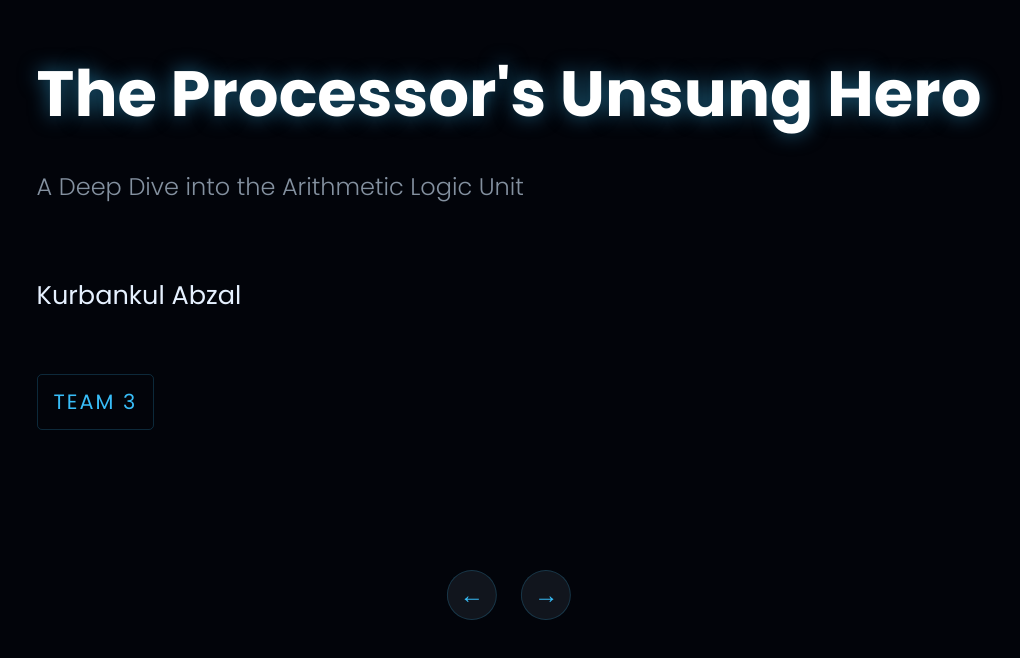
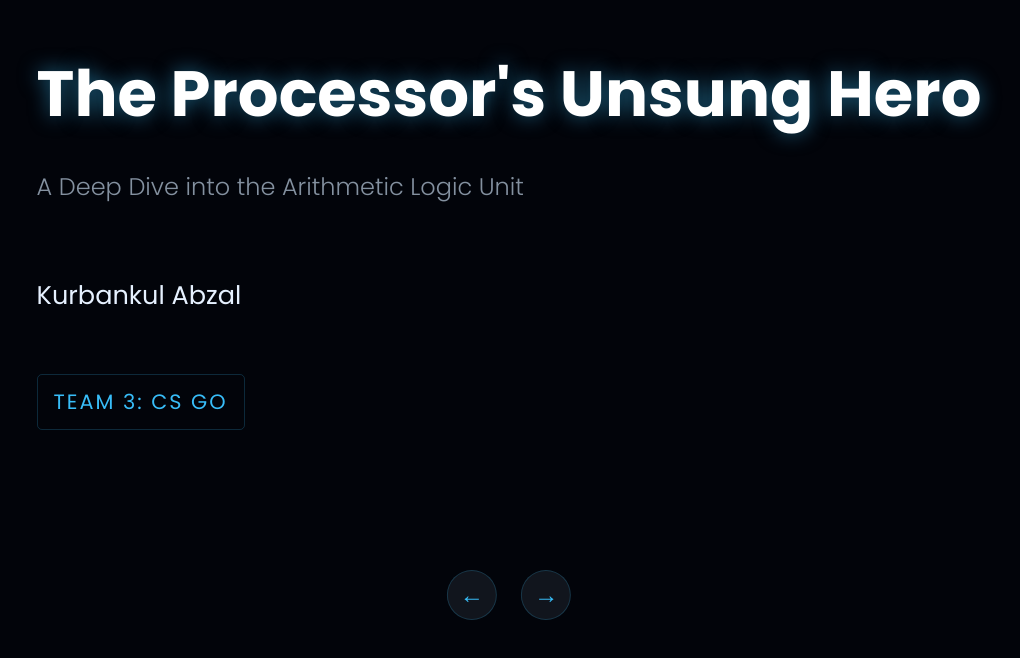
Before and after one commit to getb10010/kazakhstan-site, a plain HTML site: page ALU.html in a window 1280 px wide. Shown: the part 150-808 px from the top of the page, without its empty margins (131-1151 px from the left). Drawn offline with Linux system fonts and the light colour scheme.

Commit message:
Update ALU.html

```diff
--- a/ALU.html
+++ b/ALU.html
@@ -161,7 +161,7 @@
                     <h1 style="font-size: 4rem;">The Processor's Unsung Hero</h1>
                     <p style="font-size: 1.5rem; color: var(--text-secondary);">A Deep Dive into the Arithmetic Logic Unit</p>
                     <p style="font-size: 1.6rem; margin-top: 4rem; font-weight: 400; color: var(--text-primary);">Kurbankul Abzal</p>
-                    <p class="team-3-logo">TEAM 3</p>
+                    <p class="team-3-logo">TEAM 3: CS GO</p>
                 </div>
             </section>
 
@@ -383,4 +383,5 @@
     </script>
 
 </body>
+
 </html>
```
